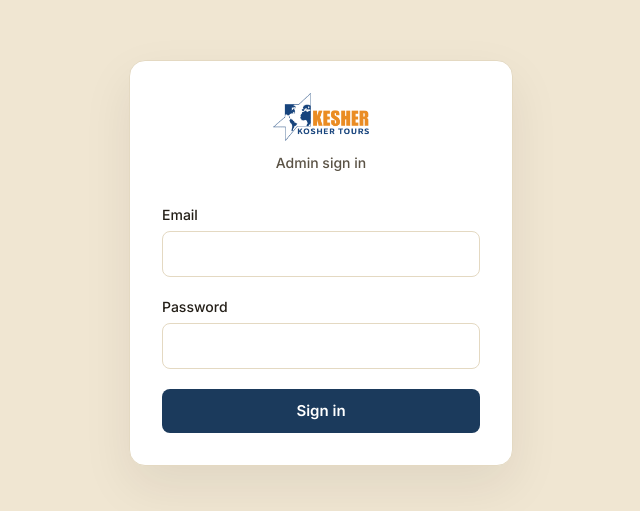
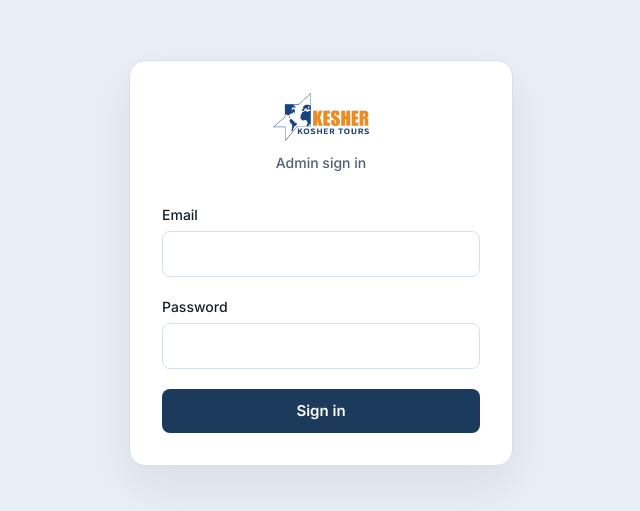
Before and after one commit to itvikl/TORS_KESER, a Next.js app: page /admin/login in a window 1280 px wide. Shown: the part 137-648 px from the top of the page, without its empty margins (319-959 px from the left). Built offline with nearby package versions, Linux system fonts and the light colour scheme; no server answers.

Commit message:
layout changes

```diff
--- a/app/(marketing)/page.tsx
+++ b/app/(marketing)/page.tsx
@@ -24,13 +24,13 @@ import {
 } from "@/lib/data/homeCacheTags";
 
 const HERO_IMAGE =
-  "https://lh3.googleusercontent.com/aida-public/AB6AXuC43Nqq9_0gg6kRS_GIKae0tEB10U5ZlAJjEuQHGrs8j0H7ht2uc37RlfwfEKlREJPzoVwsZKOZ4MiPdxls__wOWt67DM5260igbf_nDkLeJMMJLj92m75BfBj6IO_uNEvaCEUKhrmR5vpXp698p6HQhfoA3dImkRz7ad4-7OVfVIR3pM0882ENZZpbqCTRNoa_VnhoJv4VtUPYaZRIe1DPlg10VFrPE9OvEJKPY-pVxYoMXZTJT1KNPccdWa4XpN5v_ShhrQTfNA";
+  "https://firebasestorage.googleapis.com/v0/b/kesertors.firebasestorage.app/o/site%2Fstock%2Fhome-hero-a18f8b00.jpg?alt=media&token=e03feebc-914d-423c-8b8b-bd7d3761658c";
 
 const FEATURED_IMAGES = [
-  "https://lh3.googleusercontent.com/aida-public/AB6AXuDc7rBnOzPiEmAC_daoXAbzzOeskIw6jL5Rd1ck2GlWGCr9oWa4PjLuViMRp4UL-GM9f1IN2ns2GE3_k77XIUHBqlNKm8R4-EZLXM0VZ8uSecUw87Z6bvtVQQLicP7oG5yNmU1RCB6YYzvLUerYj-W6TK3X-9zXdcsCgyFqcYS6kYVHJfxdxu_UjBKlX9sZ01oUZ8yGxyWAG5uJHM38hooAxDfjPoTz6dOPyGpt-2RX7zAlqGfRJaQ4PMNrvoP9ZwoKFUHeuThEBA",
-  "https://lh3.googleusercontent.com/aida-public/AB6AXuCa4x6Ss99jVsY-xJyTBlCWdBCZaeI9wR4LTQ1nhcZRR3Q9SB_YapCQ-KVGXuLSQrUyh1yR6E1dTGhPKER1MPZFFeDtqakWP8vvejKommhPLQcl4ohHdcvQ6aN8LmJfzTn09jp7h1dLI9UbJGtAhFkIeESd0K7DxMyWl5aRYIBWWhQOggBC97Oq7_u9vtkSA9E3nOknAn_FghThVBaDONCMOrmq5oEn-zhqqdz9mOwYmcnQqpzJMOFbrvq70R-en-3Wp5HUxOkUcw",
-  "https://lh3.googleusercontent.com/aida-public/AB6AXuCqYOxjJyRnKqt2oX-Y4WUfShhMXp5B73snPXKXFTy9h4a-em52vyyh45koyNmpGdHvCTdNCIDG5mwMNHjvvxwW-id9ZSJTDv2JwbonB_QLg0JiG8FW5i8GCIYYjVpNliOUYefN3Vxtm-xQbW8jyTiSCkE5FwYwr79iZvOqp1ScfIxy6MhikFf8Ee9wqKE3Rg0A6F4vev5zM6o43iz3gtbS8xXev2JgA8ml77LzeYdgvNmccqrAyh_q35e4PA5aN4BPQMuAxPKeNw",
-  "https://lh3.googleusercontent.com/aida-public/AB6AXuCmwAwQFGrN_WnvmuAkHWrOQxpOkGZGJF7DMzBoZoaIjVevsSWszJJ596yhKQBpcAt7-JNqUNpVbfPceqWjPfZ2YPSLV1GUCsbA7TMibnCnmqeDHUFaxfFch9MAbuZWGzOet_VKaDNe7w6EZtUSuzgcplWs4sxUl9sjSyp5M0HrkMtA9dy0jFqMaOhqmrQozwPbE7pYho9UIWpKf51UrV_2LixExCNK-AJ55D8sOElPVPxGZ87tPlgo7t5TsnjLm4MTshm8-ceIHA",
+  "https://firebasestorage.googleapis.com/v0/b/kesertors.firebasestorage.app/o/site%2Fstock%2Ffeatured-1-7205ff78.jpg?alt=media&token=360c4321-21b6-4372-8d2f-4045624ae212",
+  "https://firebasestorage.googleapis.com/v0/b/kesertors.firebasestorage.app/o/site%2Fstock%2Ffeatured-2-ff82052e.jpg?alt=media&token=017f0ebe-5ad1-42ef-8226-be1d9256d61e",
+  "https://firebasestorage.googleapis.com/v0/b/kesertors.firebasestorage.app/o/site%2Fstock%2Ffeatured-3-3d7aa00c.jpg?alt=media&token=0004d87c-1962-447d-9813-8e517624ea26",
+  "https://firebasestorage.googleapis.com/v0/b/kesertors.firebasestorage.app/o/site%2Fstock%2Ffeatured-4-ee297270.jpg?alt=media&token=d6b29aee-b5ef-46f4-a015-c824e10b5bc4",
 ];
 
 /**
--- a/app/globals.css
+++ b/app/globals.css
@@ -43,18 +43,21 @@
 
   --color-scheme: dark;
 
-  /* Admin / legacy aliases (kept for admin chrome only — not theme-switched) */
+  /* Admin / legacy aliases (kept for admin chrome only — not theme-switched).
+     sand/ink/line are the admin surface palette and are used nowhere in the
+     marketing pages, so they are tuned purely for the admin shell: a cool
+     blue-white ground rather than the original warm sand. */
   --color-navy: #1b3a5c;
   --color-navy-light: #2a5080;
   --color-terracotta: #c1622d;
   --color-terracotta-dark: #a34f22;
-  --color-sand: #f7f1e6;
-  --color-sand-warm: #f0e6d2;
+  --color-sand: #f5f8fc;
+  --color-sand-warm: #e9eff7;
   --color-olive: #6b7a4f;
   --color-gold: #c9a24b;
-  --color-ink: #241f18;
-  --color-ink-muted: #5a5245;
-  --color-line: #e4d9c2;
+  --color-ink: #16202b;
+  --color-ink-muted: #4e6076;
+  --color-line: #d5e0ec;
 
   --background: var(--color-glacier);
   --foreground: var(--color-mist);
--- a/components/marketing/BlogCard.tsx
+++ b/components/marketing/BlogCard.tsx
@@ -7,7 +7,7 @@ import SafeImage from "@/components/ui/SafeImage";
 // (app/(marketing)/page.tsx's FEATURED_IMAGES), just a single image since a
 // blog card only ever needs one.
 const FALLBACK_IMAGE =
-  "https://lh3.googleusercontent.com/aida-public/AB6AXuC43Nqq9_0gg6kRS_GIKae0tEB10U5ZlAJjEuQHGrs8j0H7ht2uc37RlfwfEKlREJPzoVwsZKOZ4MiPdxls__wOWt67DM5260igbf_nDkLeJMMJLj92m75BfBj6IO_uNEvaCEUKhrmR5vpXp698p6HQhfoA3dImkRz7ad4-7OVfVIR3pM0882ENZZpbqCTRNoa_VnhoJv4VtUPYaZRIe1DPlg10VFrPE9OvEJKPY-pVxYoMXZTJT1KNPccdWa4XpN5v_ShhrQTfNA";
+  "https://firebasestorage.googleapis.com/v0/b/kesertors.firebasestorage.app/o/site%2Fstock%2Fhome-hero-a18f8b00.jpg?alt=media&token=e03feebc-914d-423c-8b8b-bd7d3761658c";
 
 function excerpt(body: string, maxLength = 150): string {
   const flat = body.replace(/\s+/g, " ").trim();
```
Also changed, not shown: 1 other file (tests, documents, lock files or other folders).
